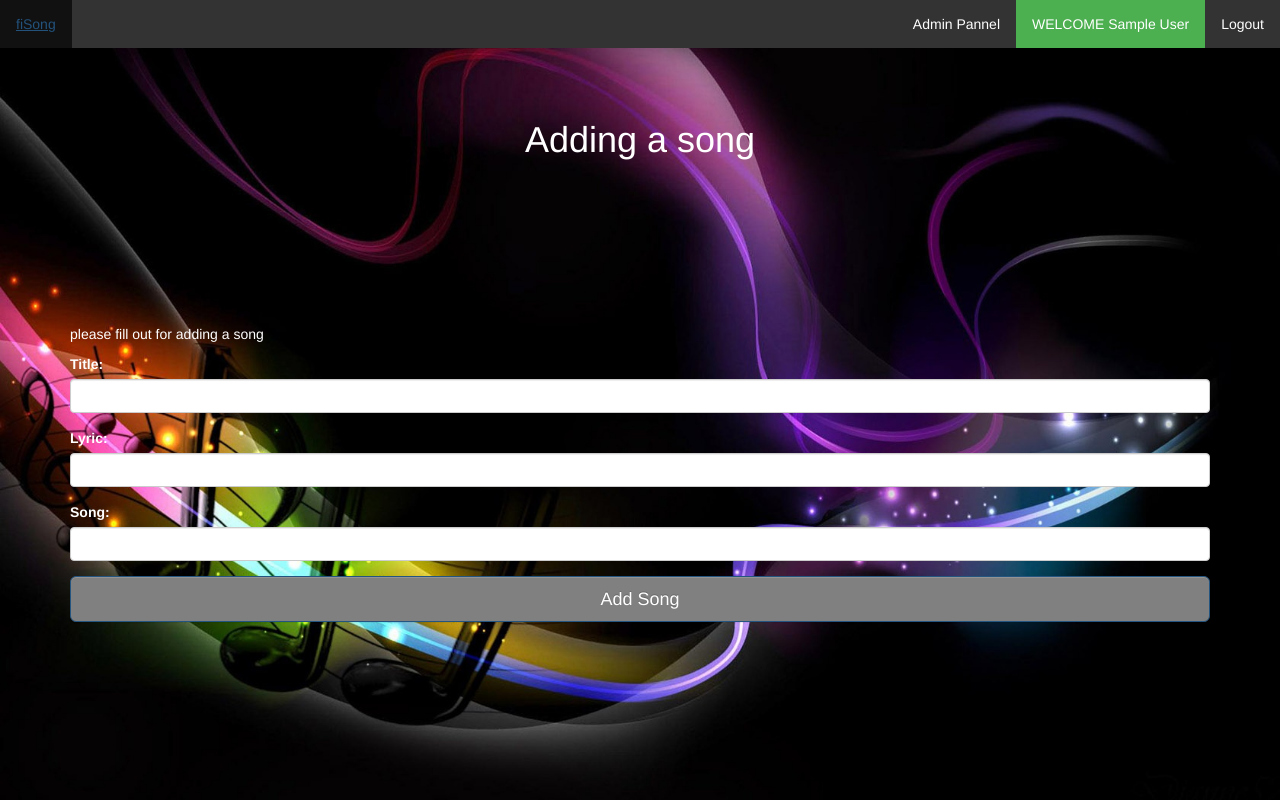
After one commit to weisonglin/fisong, a PHP site: page /example/addsong.php in a window 1280 px wide. The commit adds this page. Run offline with PHP 8.4, Linux system fonts and the light colour scheme; the visitor is signed in with stand-in values (Sample User, id 1); data that the repository does not hold is empty.

Commit message:
third commit

```diff
--- /dev/null
+++ b/addsong.php
@@ -0,0 +1,101 @@
+<?php
+session_start();
+if($_SESSION['admin']!=1)
+        header('Location: main.php');
+
+
+
+?>
+
+<?php
+error_reporting(0);
+$error_message='';
+if($_POST['addsong']){
+  if($_POST['title'] && $_POST['lyric']&& $_POST['song'])
+  {
+    $connection=mysql_connect("db4free.net","weisong","victor1234") or die("host connection error");
+    mysql_select_db("fisonguser",$connection) or die("database error");
+    $title=mysql_real_escape_string($_POST['title']);
+
+    $lyric=mysql_real_escape_string($_POST['lyric']);
+    $song=mysql_real_escape_string($_POST['song']);
+    $user=mysql_fetch_array(mysql_query("SELECT * FROM `songs` WHERE `title`='$title'"));
+    if($user!=null)
+    {
+      $error_message="this song already exsit";
+    }
+    else
+    {
+      mysql_query("INSERT INTO `songs` (`id`, `title`, `lyric`, `song`, `chart`) VALUES (NULL, '$title', '$lyric', '$song', '')");
+      header('Location: admin.php');
+    }
+  }
+}
+
+?>
+
+<head>
+   <title>fiSong</title>
+      <meta charset='UTF-8'>
+        <meta name='viewport' content='width=device-width, initial-scale=1.0'>
+        <link rel='icon' href='http://localhost/example/image/m0.jpg'>
+
+
+
+       <link rel='stylesheet' href='https://maxcdn.bootstrapcdn.com/bootstrap/3.3.6/css/bootstrap.min.css'>
+
+
+        <link rel='stylesheet' href='https://maxcdn.bootstrapcdn.com/bootstrap/3.3.4/css/bootstrap-theme.min.css'>
+
+  <script src='https://ajax.googleapis.com/ajax/libs/jquery/1.12.0/jquery.min.js'></script>
+    <script src='http://maxcdn.bootstrapcdn.com/bootstrap/3.3.6/js/bootstrap.min.js'></script>
+  <link type='text/css' rel='stylesheet' href='http://localhost/example/css/style.css'>
+       </head>
+        <ul>
+      <li><a href='main.php'>fiSong</a></li>
+
+      <ul style='float:right;list-style-type:none;'>
+        <?php if($_SESSION['admin']==1)  echo "<li><a href='admin.php'>Admin Pannel</a></li>";  ?>
+       <?php echo "<li><a class='active'>WELCOME  " . $_SESSION['name']. "</a></li>" ?>
+      <li><a href="logout.php">Logout</a></li>
+      </ul>
+  </ul>
+
+
+
+<body>
+    <div class="t">
+                <h1  id="regT"> Adding a song</h1>
+            </div>
+
+      <div class="container">
+        <?php
+        if($error_message!=''){
+          echo"<p class='error' align='center' style='color: red;'>{$error_message}</p>";}
+        else{
+          echo"<p>please fill out for adding a song</p>";}
+      ?>
+      <form role="form" method="post">
+        <div class="form-group">
+        <label for="usr">Title:</label>
+        <input type="text" name="title" class="form-control" id="usr">
+      </div>
+
+      <div class="form-group">
+        <label for="usr">Lyric:</label>
+        <input type="text" name="lyric" class="form-control" id="usr">
+      </div>
+      <div class="form-group">
+        <label for="usr">Song:</label>
+        <input type="text" name="song"  class="form-control" id="usr">
+      </div>
+
+      <button type="submit" name="addsong" value="addsong" class="btn btn-primary btn-lg btn-block"  id="sumbitB">Add Song</button>
+
+    </div>
+    <br></br>
+
+
+    </form>
+      </div>
+</body>
--- a/css/style.css
+++ b/css/style.css
@@ -102,3 +102,14 @@ li a:hover:not(.active) {
   #cell {
     display: table-cell;
     }
+
+
+th {
+  color:purple;
+}
+
+
+.font{
+  color:blue;
+  font-weight: bold;
+}
--- a/login.php
+++ b/login.php
@@ -25,15 +25,13 @@ if($_POST['login']){
 		}
 		else
 		{
+			$_SESSION['admin']=$user['admin'];
 			$_SESSION['name']=$name;
 			header('Location: main.php');
 		}
 	}
 }
-if($_GET['logout']!=null)
-{
-	 session_unregister('name');
-}
+
 
 ?>
 
--- a/register.php
+++ b/register.php
@@ -28,7 +28,7 @@ if($_POST['regi']){
 		}
 		else
 		{
-			mysql_query("INSERT INTO `user` (`id`, `name`, `password`, `gender`, `age`, `country`, `job`, `lastong`) VALUES (NULL, '$name', '$password', '$gender', '$age', '$country', '$job', '')");
+			mysql_query("INSERT INTO `user` (`id`, `name`, `password`, `gender`, `age`, `country`, `job`, `lastong`,`admin`) VALUES (NULL, '$name', '$password', '$gender', '$age', '$country', '$job', '1','0')");
 			$_SESSION['name']=$name;
 			header('Location: main.php');
 
```
Also changed, not shown: admin.php (added, +85 -0 lines), logout.php (added, +7 -0 lines), main.php (+6 -2 lines), option.php (added, +11 -0 lines).
